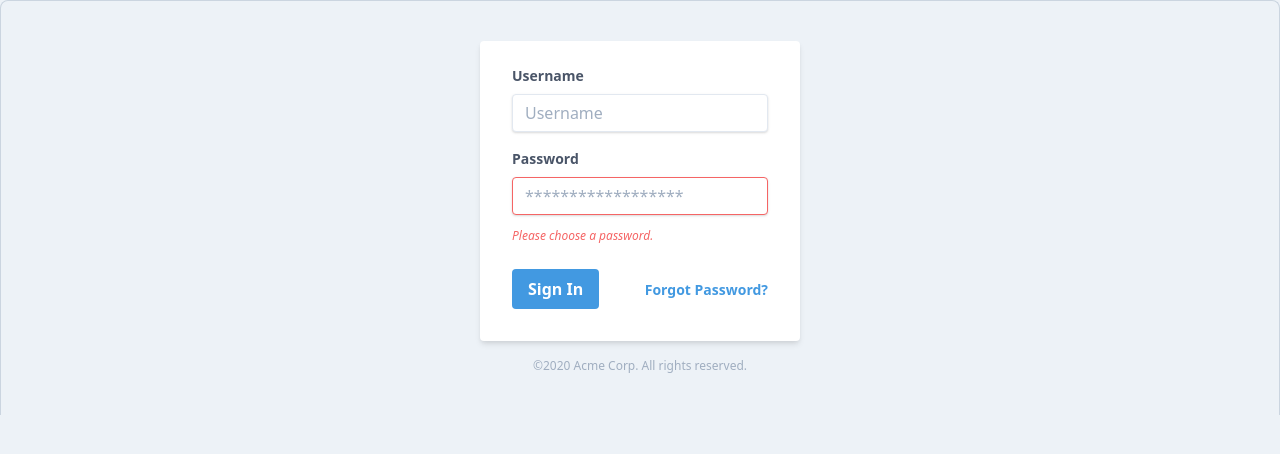
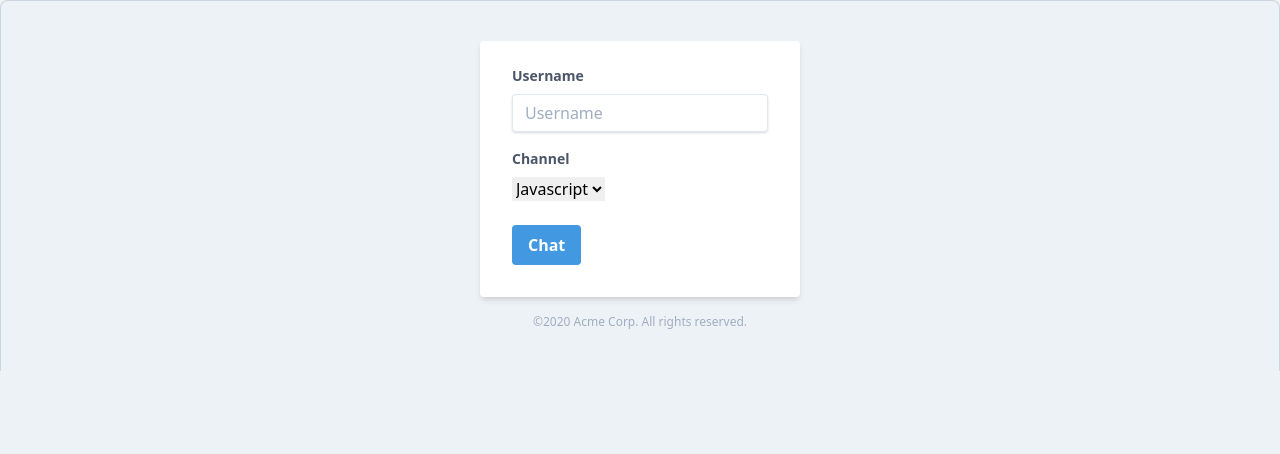
Before and after one commit to kamalpal/chat, a website built with webpack: page src/index.html in a window 1280 px wide. Built offline with nearby package versions, Linux system fonts and the light colour scheme.

Commit message:
Added chat UI

```diff
--- a/src/index.html
+++ b/src/index.html
@@ -5,7 +5,7 @@
     <body class="bg-gray-200">
         <div class="bg-white rounded-t-lg overflow-hidden border-t border-l border-r border-gray-400 p-4 px-3 py-10 bg-gray-200 flex justify-center">
             <div class="w-full max-w-xs">
-                <form class="bg-white shadow-md rounded px-8 pt-6 pb-8 mb-4">
+                <form action="/chat.html" class="bg-white shadow-md rounded px-8 pt-6 pb-8 mb-4">
                     <div class="mb-4">
                         <label class="block text-gray-700 text-sm font-bold mb-2" for="username">
                             Username
@@ -16,22 +16,20 @@
                     </div>
                     <div class="mb-6">
                         <label class="block text-gray-700 text-sm font-bold mb-2" for="password">
-                            Password
+                            Channel
                         </label>
-                        <input
-                            class="shadow appearance-none border border-red-500 rounded w-full py-2 px-3 text-gray-700 mb-3 leading-tight focus:outline-none focus:shadow-outline"
-                            id="password" type="password" placeholder="******************">
-                        <p class="text-red-500 text-xs italic">Please choose a password.</p>
+                        <select name="channels" id="channels">
+                            <option value="Javascript">Javascript</option>
+                            <option value="PHP">PHP</option>
+                            <option value="Python">Python</option>
+                        </select>
                     </div>
                     <div class="flex items-center justify-between">
                         <button
-                            class="bg-blue-500 hover:bg-blue-700 text-white font-bold py-2 px-4 rounded focus:outline-none focus:shadow-outline"
-                            type="button">
-                            Sign In
+                            type="submit"
+                            class="bg-blue-500 hover:bg-blue-700 text-white font-bold py-2 px-4 rounded focus:outline-none focus:shadow-outline">
+                            Chat
                         </button>
-                        <a class="inline-block align-baseline font-bold text-sm text-blue-500 hover:text-blue-800" href="#">
-                            Forgot Password?
-                        </a>
                     </div>
                 </form>
                 <p class="text-center text-gray-500 text-xs">
@@ -39,7 +37,6 @@
                 </p>
             </div>
         </div>
-
-        <script src="./dist/main.js"></script>
     </body>
+    <script src="./dist/main.js"></script>
 </html>
```
Also changed, not shown: src/chat.html (added, +40 -0 lines).
